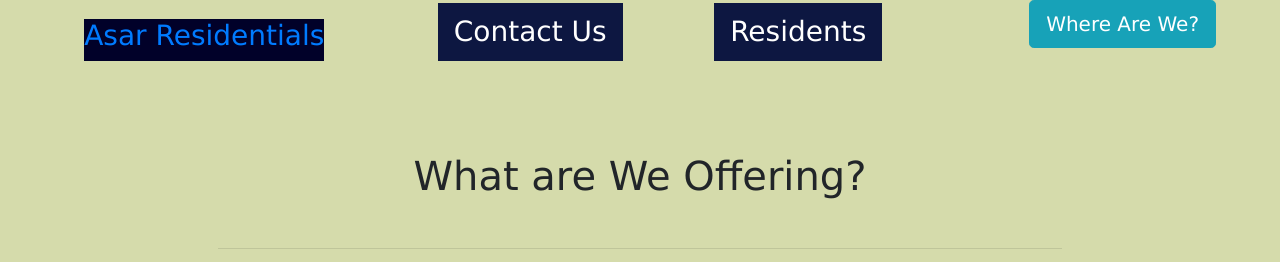
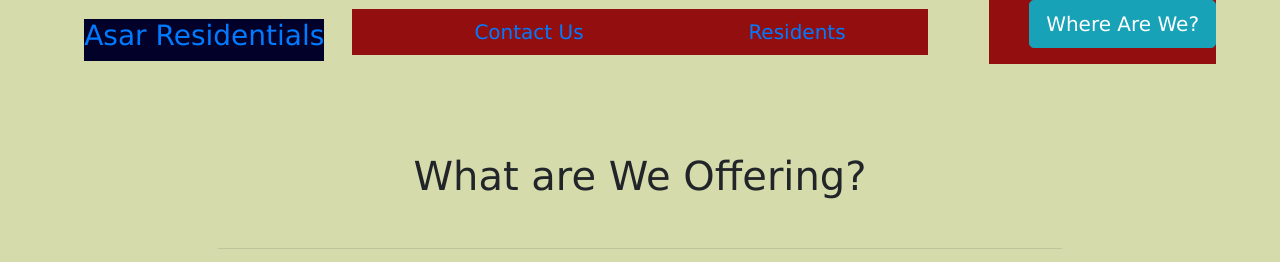
Before and after one commit to onurataasar/Project-1_DesignApartmentManager, a PHP site: page /main.html in a window 1280 px wide. Shown: the top 262 px of the page. Run offline with PHP 8.4, Linux system fonts and the light colour scheme.

Commit message:
Update style.css

```diff
--- a/css/style.css
+++ b/css/style.css
@@ -58,11 +58,11 @@
   list-style: none;
 }
 
-.nav-link {
+.nav-links {
   color: hsl(0, 0%, 100%);
-  font-size: 28px;
+  font-size: 20px;
   text-decoration: none;
-  background-color: rgb(13, 23, 65);
+  background-color: rgb(147, 14, 14);
 }
 
 .cart {
@@ -77,6 +77,13 @@
 .sm {
   width: 10%;
   margin: 15px;
+}
+
+.logoutLblPos{
+
+  position:fixed;
+  right:10px;
+  top:5px;
 }
 
 .display-3 {
@@ -158,6 +165,8 @@
   animation: fadeEffect 1s;
 }
 
+
+
 /* Fade in tabs */
 @-webkit-keyframes fadeEffect {
   from {
```
